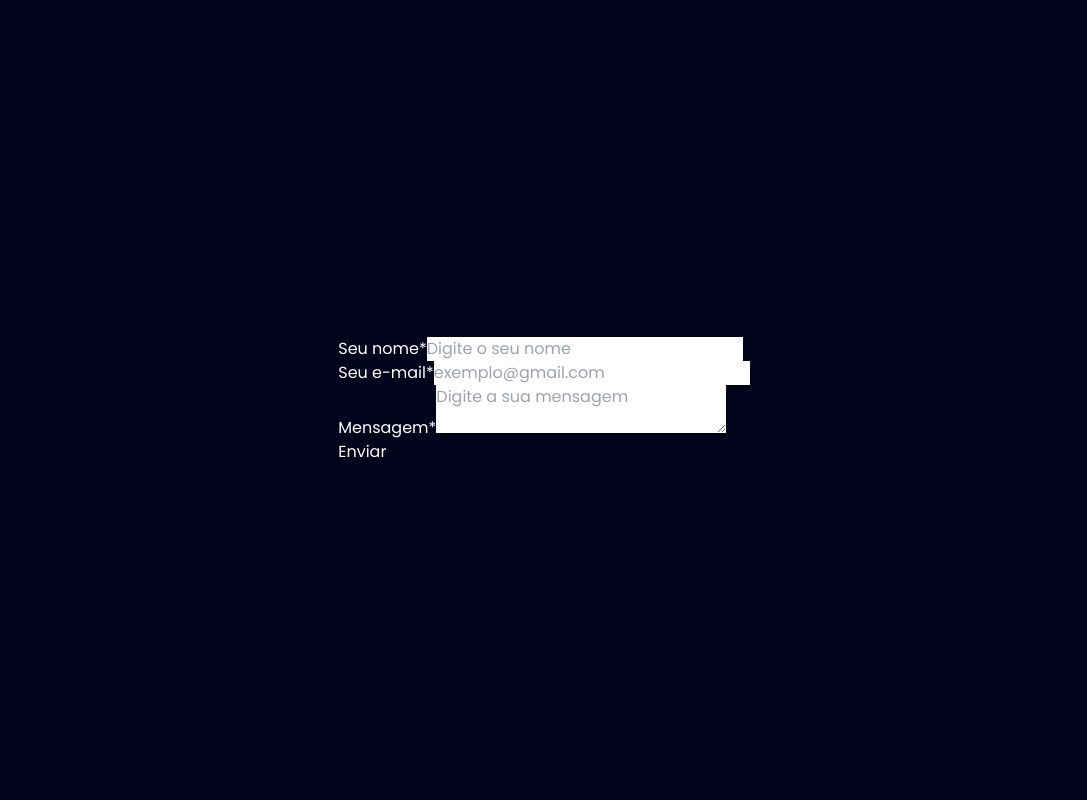
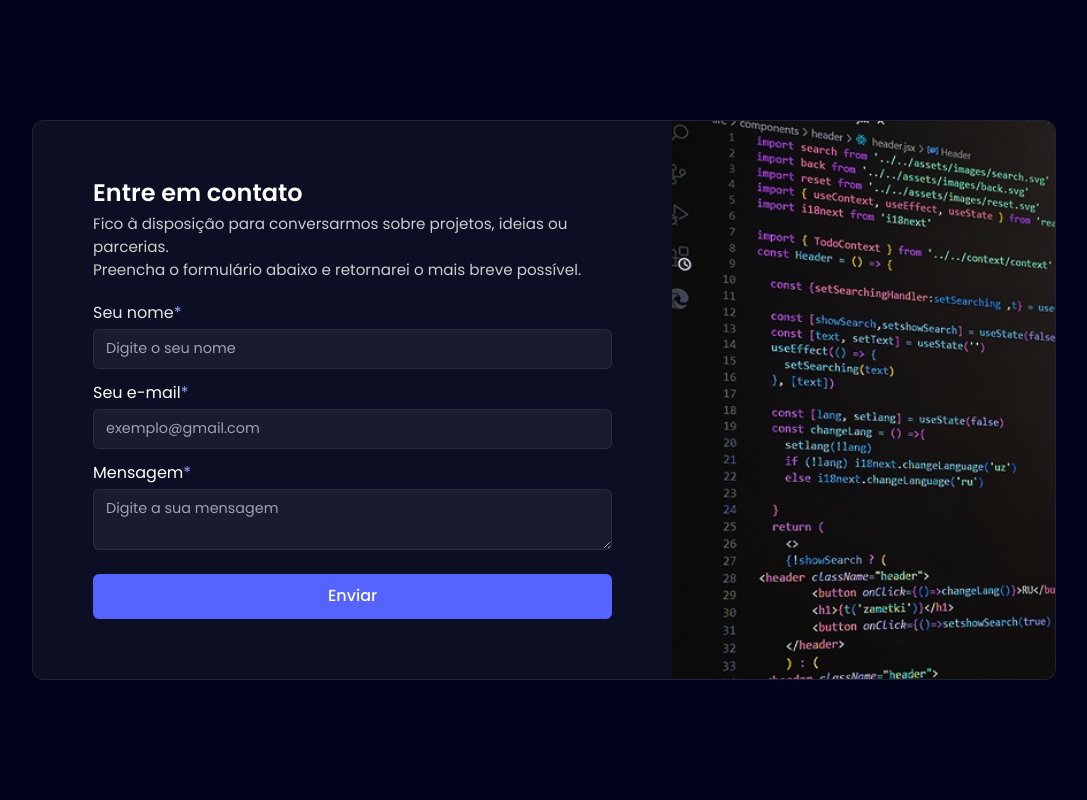
Before and after one commit to nickzmoro/Meu-Portfolio_2025, a React (Vite) app: page / in a window 1280 px wide. Shown: the part 4000-4800 px from the top of the page, without its empty margins (96-1183 px from the left). Built offline with nearby package versions, Linux system fonts and the light colour scheme.

Commit message:
feat: form almost ready; added looping

```diff
--- /dev/null
+++ b/src/components/form/form.css
@@ -0,0 +1,11 @@
+.form-input {
+  @apply py-2 px-3 rounded-[6px] outline-none bg-[#ffffff0e] border border-[#ffffff15] text-[0.9rem];
+}
+
+.form-block {
+  @apply flex flex-col gap-1;
+}
+
+.asterisk {
+  @apply text-[#959eff];
+}
--- a/src/components/form/form.jsx
+++ b/src/components/form/form.jsx
@@ -1,4 +1,8 @@
 import { useState } from "react";
+import bgForm from "../../assets/images/background-form.png";
+import "./form.css";
+import { FaRocket } from "react-icons/fa6";
+import { RingLoader } from "react-spinners";
 
 const Form = () => {
   const [name, setName] = useState("");
@@ -7,10 +11,12 @@ const Form = () => {
 
   const [error, setError] = useState("");
   const [submitted, setSubmitted] = useState(false);
+  const [loading, setLoading] = useState(false);
 
   function resetStates() {
     setSubmitted(false);
     setError("");
+    setLoading(false);
   }
 
   function resetForm() {
@@ -24,6 +30,7 @@ const Form = () => {
     e.stopPropagation();
 
     resetStates();
+    setLoading(true);
 
     let formData = new FormData();
     formData.append("name", name);
@@ -41,20 +48,21 @@ const Form = () => {
     })
       .then((response) => response.json())
       .then((response) => {
+        setTimeout(() => {
+          setLoading(false);
           if (response.code === 200) {
             setSubmitted(true);
             resetForm();
-        } else if (response.code === 422) {
-          // Field validation failed
-          setError(response.message);
           } else {
-          // other error from formcarry
             setError(response.message);
           }
+        }, 1000);
       })
       .catch((error) => {
-        // request related error.
+        setTimeout(() => {
+          setLoading(false);
           setError(error.message ? error.message : error);
+        }, 1000);
       });
   }
 
@@ -62,7 +70,7 @@ const Form = () => {
 
   function renderStatus() {
     let message = error
-      ? error
+      ? `Algo deu errado.`
       : `Obrigado por entrar em contato, em breve verei o que você tem para me dizer!`;
     let icon = error ? "error" : "success";
 
@@ -82,10 +90,21 @@ const Form = () => {
       className="w-screen h-screen flex items-center justify-center"
       id="contato"
     >
-      <form onSubmit={(e) => onSubmit(e)}>
-        <div className="formcarry-block">
-          <label htmlFor="name">
-            Seu nome<span>*</span>
+      <div className="w-[80%] h-[70%] bg-[#0C0E23] border border-[#ffffff15] rounded-xl overflow-hidden">
+        <div className="flex justify-between items-start">
+          <div className="px-[60px] py-[60px] flex flex-col gap-5">
+            <div>
+              <h3 className="subtitle mb-2">Entre em contato</h3>
+              <p className="text-[#ccc] text-[0.95rem]">
+                Fico à disposição para conversarmos sobre projetos, ideias ou
+                parcerias. <br /> Preencha o formulário abaixo e retornarei o
+                mais breve possível.
+              </p>
+            </div>
+            <form onSubmit={(e) => onSubmit(e)} className="flex flex-col gap-3">
+              <div className="form-block">
+                <label htmlFor="name" className="text-[#ffffffe5]">
+                  Seu nome<span className="asterisk">*</span>
                 </label>
                 <input
                   type="text"
@@ -93,12 +112,14 @@ const Form = () => {
                   onChange={(e) => setName(e.target.value)}
                   id="name"
                   placeholder="Digite o seu nome"
+                  required
+                  className="form-input"
                 />
               </div>
 
-        <div className="formcarry-block">
+              <div className="form-block">
                 <label htmlFor="email">
-            Seu e-mail<span>*</span>
+                  Seu e-mail<span className="asterisk">*</span>
                 </label>
                 <input
                   type="email"
@@ -106,27 +127,51 @@ const Form = () => {
                   onChange={(e) => setEmail(e.target.value)}
                   id="email"
                   placeholder="exemplo@gmail.com"
+                  required
+                  className="form-input"
                 />
               </div>
 
-        <div className="formcarry-block">
+              <div className="form-block">
                 <label htmlFor="message">
-            Mensagem<span>*</span>
+                  Mensagem<span className="asterisk">*</span>
                 </label>
                 <textarea
                   value={message}
                   onChange={(e) => setMessage(e.target.value)}
                   id="message"
                   placeholder="Digite a sua mensagem"
+                  required
+                  className="form-input"
                 ></textarea>
               </div>
 
               <div className="formcarry-block">
-          <button type="submit">Enviar</button>
+                <button
+                  type="submit"
+                  className="group min-w-full h-[45px] bg-[#5564FF] rounded-[6px] mt-3 font-[500] flex items-center justify-center hover:bg-[#5563ffdc] transition-all ease-in-out duration-200"
+                  disabled={loading}
+                >
+                  {loading ? (
+                    <RingLoader color="#fff" size={23} />
+                  ) : (
+                    <>Enviar</>
+                  )}
+                </button>
               </div>
 
               {showNotification && renderStatus()}
             </form>
+          </div>
+          <div className="w-[40%]">
+            <img
+              src={bgForm}
+              alt="background-form-coding"
+              className="w-full h-full object-cover"
+            />
+          </div>
+        </div>
+      </div>
     </section>
   );
 };
```
Also changed, not shown: src/assets/images/background-form.png (added). Lines whose indentation alone changed are shown as unchanged.
